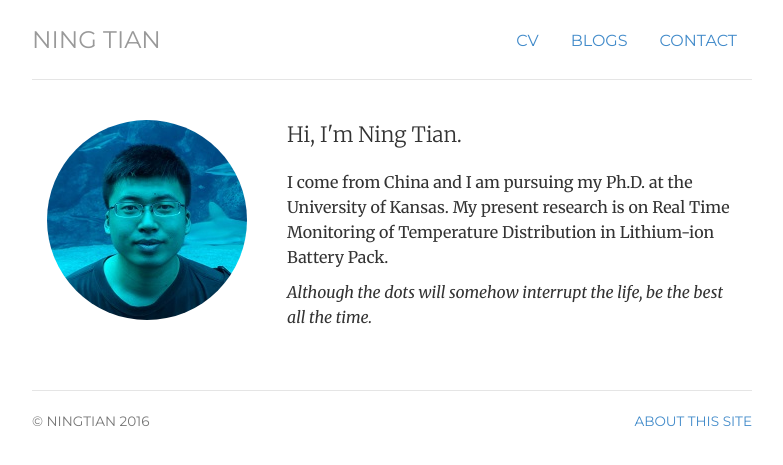
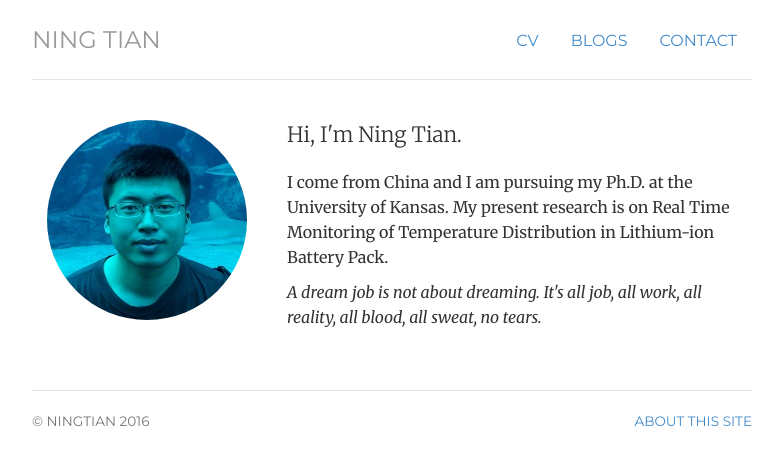
Before and after one commit to ningtian/ningtian.github.io, a Jekyll site: the page built from index.html, in a window 1280 px wide. Shown: the top 465 px of the page, without its empty margins (248-1031 px from the left). Built offline with Jekyll 4.4.1, drawn with Linux system fonts in a browser that asks for light colours.

Commit message:
Update index.html

```diff
--- a/index.html
+++ b/index.html
@@ -15,7 +15,7 @@ description: Ning Tian is a phd student living and working in Lawrence.
 	<p class="lead">Hi, I'm <span itemprop="name">Ning Tian.</span></p>
 	<p>I come from China and I am pursuing my Ph.D. at the University of Kansas. My present research is on Real Time Monitoring of Temperature Distribution in Lithium-ion Battery Pack.</p>
 
-	<p><em>Although the dots will somehow interrupt the life, be the best all the time.</em></p>
+	<p><em>A dream job is not about dreaming. It's all job, all work, all reality, all blood, all sweat, no tears. </em></p>
 	</div>
 </div>
 <!-- </div> -->
```
